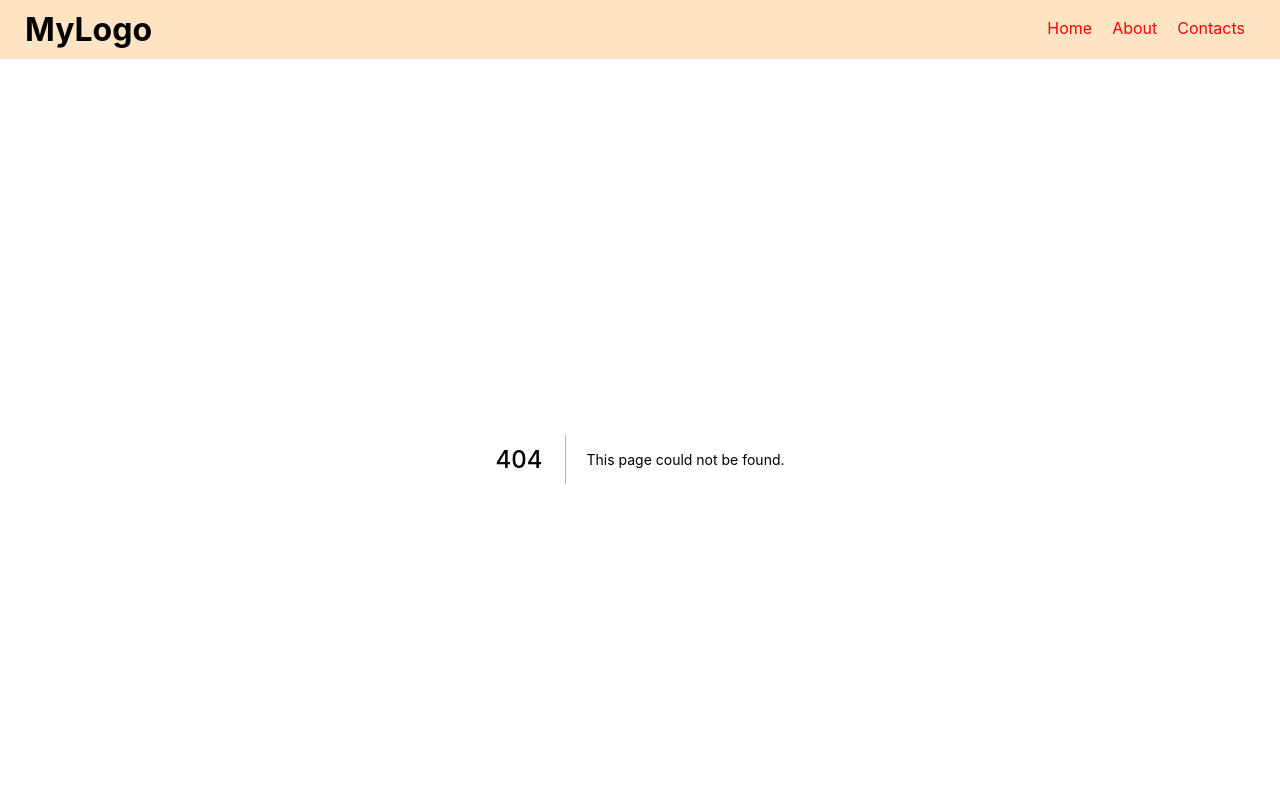
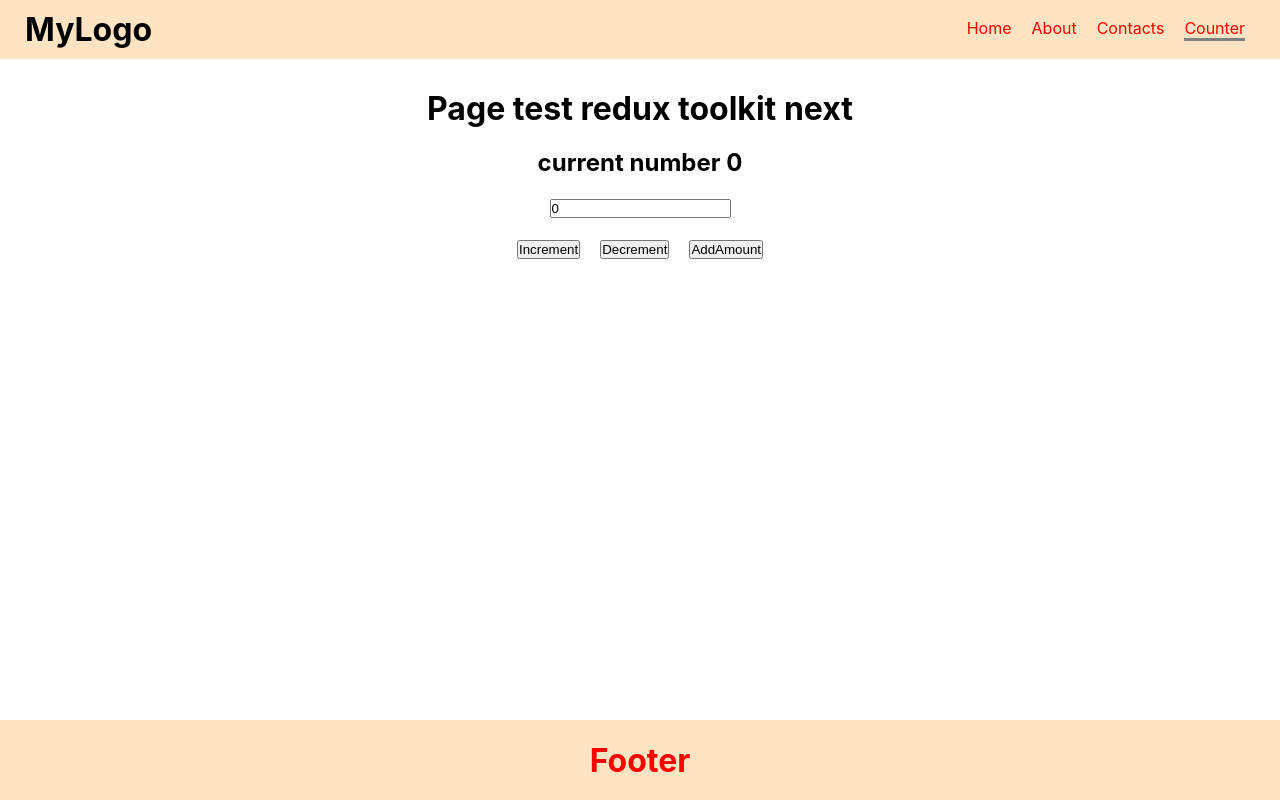
Before and after one commit to YuriyLaznyuk/next-redux, a Next.js app: page /counter in a window 1280 px wide. Before the commit this address had no page. Shown: the top 800 px of the page. Built offline with nearby package versions, Linux system fonts and the light colour scheme.

Commit message:
feat:added counterSlice

```diff
--- a/package.json
+++ b/package.json
@@ -9,12 +9,15 @@
   },
   "dependencies": {
     "-": "^0.0.1",
+    "@reduxjs/toolkit": "^1.7.1",
+    "axios": "^0.24.0",
     "D": "^1.0.0",
     "eslint-config-prettier": "^8.3.0",
     "next": "12.0.7",
     "prettier": "^2.5.1",
     "react": "17.0.2",
     "react-dom": "17.0.2",
+    "react-redux": "^7.2.6",
     "sass": "^1.45.2"
   },
   "devDependencies": {
--- a/pages/_app.tsx
+++ b/pages/_app.tsx
@@ -1,12 +1,16 @@
 import Layout from '../src/components/Layout/Layout';
 import '../styles/globals.scss';
 import type { AppProps } from 'next/app';
+import { Provider } from 'react-redux';
+import { store } from '../src/store/store';
 
 function MyApp({ Component, pageProps }: AppProps) {
 	return (
-		<Layout>
-			<Component {...pageProps} />;
-		</Layout>
+		<Provider store={store}>
+			<Layout>
+				<Component {...pageProps} />
+			</Layout>
+		</Provider>
 	);
 }
 
--- /dev/null
+++ b/pages/counter/counter.module.scss
@@ -0,0 +1,14 @@
+.counter{
+margin: 30px auto;
+  text-align: center;
+  &__title{
+    margin: 20px 0 20px 0;
+  }
+  &__button{
+    margin: 20px 0 0 0;
+    &_btn{
+      margin: 0 10px;
+      cursor: pointer;
+    }
+  }
+}
--- /dev/null
+++ b/pages/counter/index.tsx
@@ -0,0 +1,29 @@
+import React, { useState } from 'react';
+import { useAppDispatch, useAppSelector } from '../../src/hooks/hooks';
+import { increment, incrementByAmount, decrement } from '../../src/store/reducers/counterSlise';
+import styles from './counter.module.scss';
+const Counter = () => {
+	const dispatch = useAppDispatch();
+	const { value } = useAppSelector(state => state.counter);
+	const [amount, setAmount] = useState<number>(0);
+	return (
+		<div className={styles.counter}>
+			<h1>Page test redux toolkit next</h1>
+			<h2 className={styles.counter__title}>current number {value}</h2>
+			<input type='number' onChange={e => setAmount(Number(e.target.value))} value={amount} />
+			<div className={styles.counter__button}>
+				<button className={styles.counter__button_btn} onClick={() => dispatch(increment())}>
+					Increment
+				</button>
+				<button className={styles.counter__button_btn} onClick={() => dispatch(decrement())}>
+					Decrement
+				</button>
+				<button className={styles.counter__button_btn} onClick={() => dispatch(incrementByAmount(amount))}>
+					AddAmount
+				</button>
+			</div>
+		</div>
+	);
+};
+
+export default Counter;
--- a/src/components/Header/Header.tsx
+++ b/src/components/Header/Header.tsx
@@ -1,14 +1,17 @@
 import React from 'react';
-import styles from './header.module.scss'
+import styles from './header.module.scss';
 import Navbar from '../Navbar/Navbar';
+import { useAppSelector } from '../../hooks/hooks';
 
 const Header = () => {
+	const { value, secret } = useAppSelector(state => state.counter);
+	console.log(value, secret);
 	return (
 		<div className={styles.header}>
 			<div className={styles.header__logo}>
 				<h1>MyLogo</h1>
 			</div>
-			<Navbar/>
+			<Navbar />
 		</div>
 	);
 };
--- a/src/components/Navbar/Navbar.tsx
+++ b/src/components/Navbar/Navbar.tsx
@@ -10,6 +10,7 @@ const Navbar = () => {
 		{ id: 1, title: 'Home', path: '/' },
 		{ id: 2, title: 'About', path: '/about' },
 		{ id: 3, title: 'Contacts', path: '/contacts' },
+		{ id: 4, title: 'Counter', path: '/counter' },
 	];
 	const getLink = (link: navigationType[]): ReactNode[] => {
 		return link.map(i => (
--- /dev/null
+++ b/src/hooks/hooks.ts
@@ -0,0 +1,5 @@
+import { TypedUseSelectorHook, useDispatch, useSelector } from 'react-redux';
+import { AppDispatch, RootState } from '../store/store';
+
+export const useAppDispatch=()=>useDispatch<AppDispatch>();
+export const useAppSelector: TypedUseSelectorHook<RootState> = useSelector;
--- /dev/null
+++ b/src/store/reducers/counterSlise.ts
@@ -0,0 +1,32 @@
+import { createSlice, PayloadAction } from '@reduxjs/toolkit';
+import { RootState } from '../store';
+
+export type CounterState = {
+	value: number;
+	secret: number;
+};
+
+const initialState: CounterState = {
+	value: 0,
+	secret: 1,
+};
+
+export const counterSlice = createSlice({
+	name: 'counter',
+	initialState,
+	reducers: {
+		increment: state => {
+			state.value = state.value + 1;
+			state.secret = state.secret + 2;
+		},
+		decrement: state => {
+			state.value = state.value - 1;
+		},
+		incrementByAmount: (state, action: PayloadAction<number>) => {
+			state.value = state.value + action.payload;
+		},
+	},
+});
+export const { decrement, incrementByAmount, increment } = counterSlice.actions;
+export const selectCount = (state: RootState) => state.counter.value;
+export default counterSlice.reducer;
--- /dev/null
+++ b/src/store/store.ts
@@ -0,0 +1,11 @@
+import { configureStore, Action, ThunkAction } from '@reduxjs/toolkit';
+import counterReducer from '../store/reducers/counterSlise';
+export const store = configureStore({
+	reducer: {
+		counter: counterReducer,
+	},
+});
+
+export type AppDispatch = typeof store.dispatch;
+export type RootState = ReturnType<typeof store.getState>;
+export type AppThunk<ReturnType = void> = ThunkAction<ReturnType, RootState, unknown, Action<string>>;
```
Also changed, not shown: 1 other file (tests, documents, lock files or other folders).
